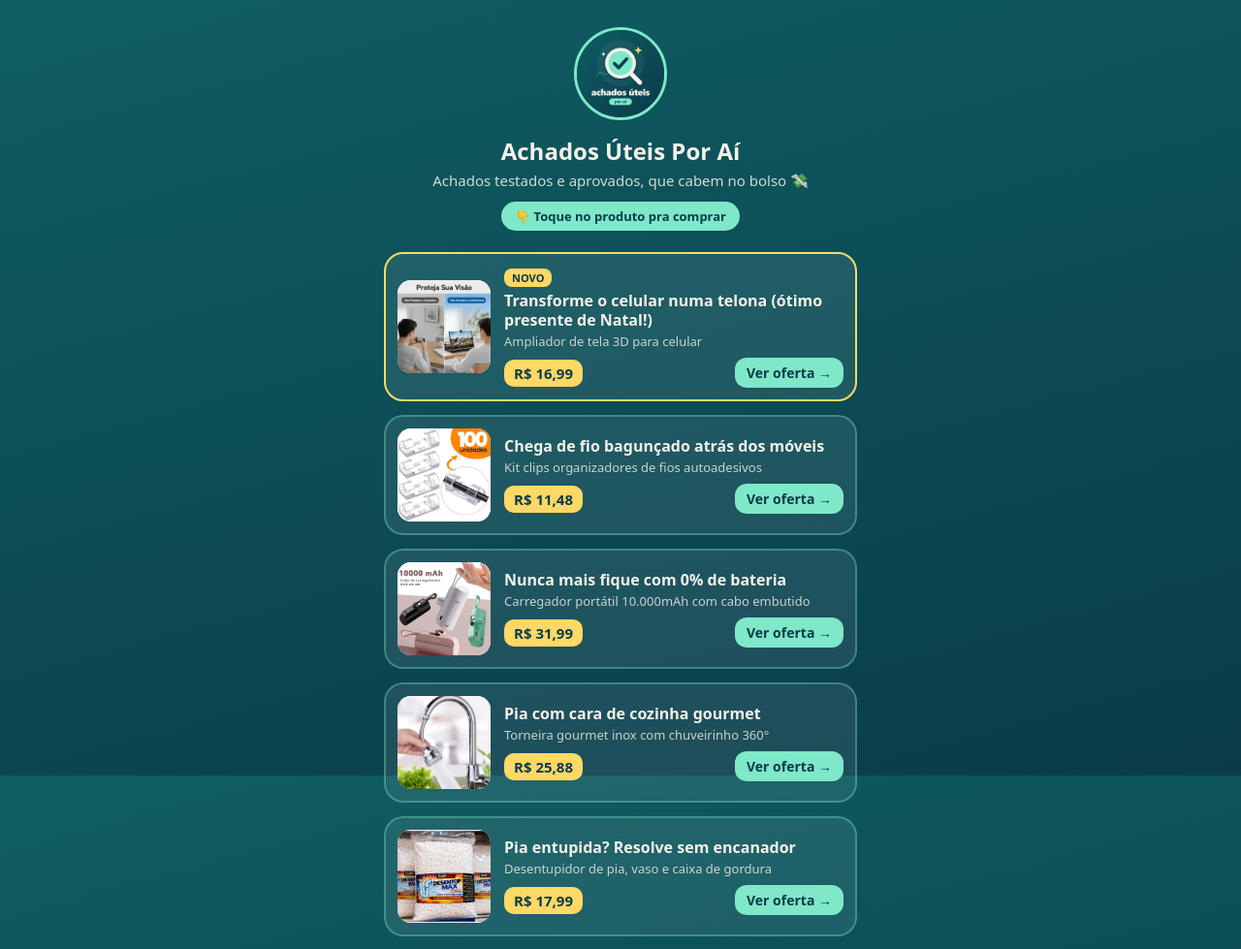
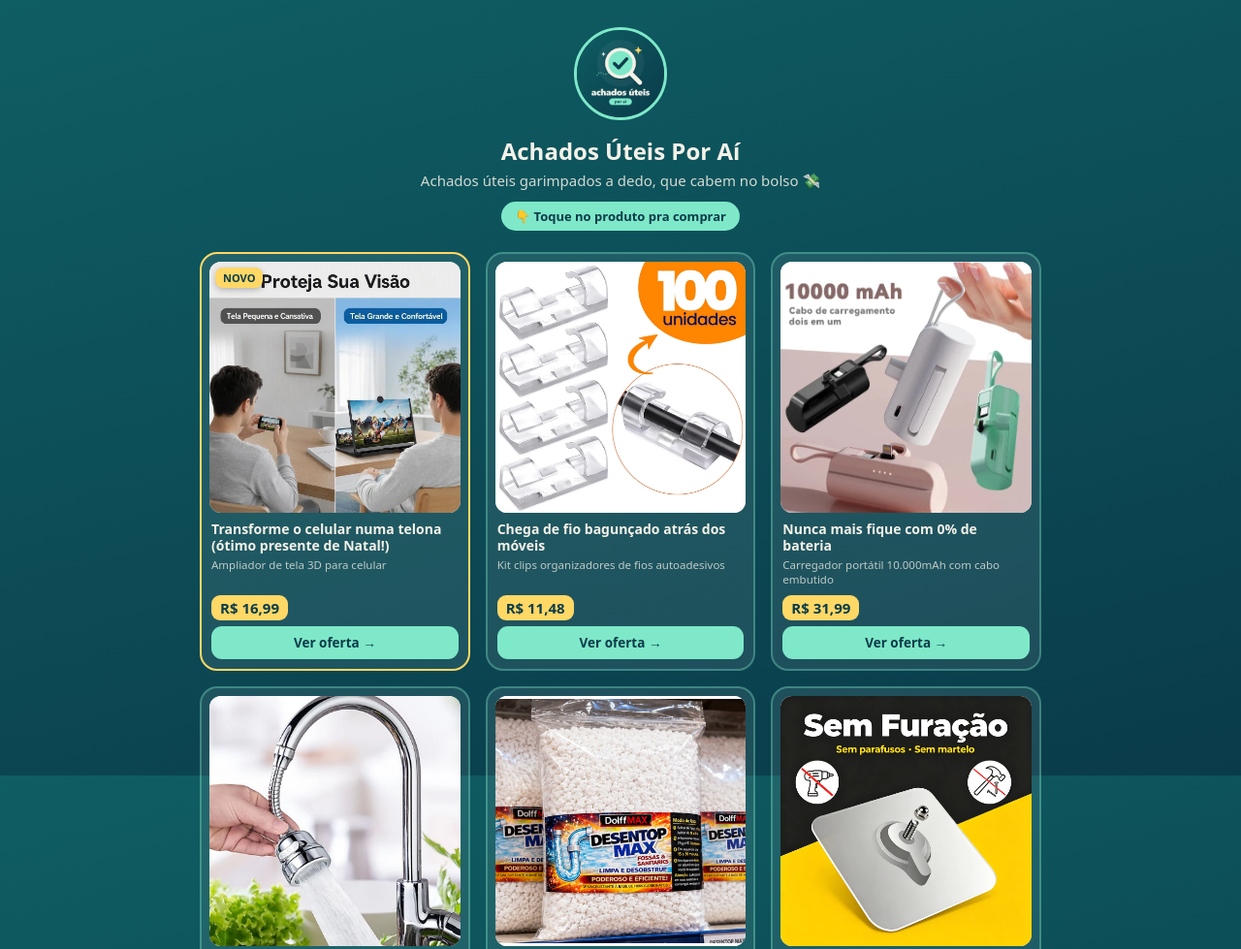
Before and after one commit to mencalha1986/achados, a plain HTML site: page index.html in a window 1280 px wide. Shown: the top 979 px of the page at 97% size. Drawn offline with Linux system fonts and the light colour scheme.

Commit message:
Vitrine em grade (2 colunas no celular)

```diff
--- a/index.html
+++ b/index.html
@@ -4,7 +4,7 @@
 <meta charset="utf-8">
 <meta name="viewport" content="width=device-width,initial-scale=1">
 <title>Achados Úteis Por Aí</title>
-<meta name="description" content="Achados úteis, testados e aprovados, que cabem no bolso.">
+<meta name="description" content="Achados úteis garimpados a dedo, bem avaliados e baratos.">
 <link rel="icon" href="img/logo.png">
 <meta property="og:title" content="Achados Úteis Por Aí">
 <meta property="og:image" content="img/logo.png">
@@ -19,18 +19,21 @@
   h1{font-size:24px;margin:10px 0 4px;font-weight:900}
   header p{margin:0;opacity:.85;font-size:15px}
   .tag{display:inline-block;margin-top:12px;background:var(--mint);color:var(--ink);font-weight:800;font-size:13px;padding:6px 14px;border-radius:30px}
-  .card{display:flex;gap:14px;align-items:center;background:rgba(255,255,255,.08);border:2px solid rgba(126,232,200,.35);
-    border-radius:20px;padding:12px;margin:14px 0;text-decoration:none;color:inherit;transition:transform .15s,border-color .15s}
-  .card:active,.card:hover{transform:scale(.985);border-color:var(--mint)}
-  .card img{width:96px;height:96px;object-fit:cover;border-radius:14px;background:#fff;flex:none}
-  .info{flex:1;min-width:0}
-  .info b{display:block;font-size:16px;line-height:1.25}
-  .info small{display:block;opacity:.8;font-size:13px;margin-top:3px}
-  .row{display:flex;align-items:center;justify-content:space-between;margin-top:8px;gap:8px}
-  .price{background:var(--yellow);color:var(--ink);font-weight:900;padding:4px 10px;border-radius:10px;font-size:15px;white-space:nowrap}
-  .go{background:var(--mint);color:var(--ink);font-weight:900;padding:6px 12px;border-radius:12px;font-size:14px;white-space:nowrap}
+  /* vitrine: 2 colunas no celular, 3 no computador */
+  #lista{display:grid;grid-template-columns:repeat(2,minmax(0,1fr));gap:12px}
+  @media (min-width:720px){.wrap{max-width:900px}#lista{grid-template-columns:repeat(3,minmax(0,1fr));gap:16px}}
+  .card{display:flex;flex-direction:column;background:rgba(255,255,255,.08);border:2px solid rgba(126,232,200,.35);
+    border-radius:18px;padding:8px;text-decoration:none;color:inherit;transition:transform .15s,border-color .15s;position:relative}
+  .card:active,.card:hover{transform:scale(.98);border-color:var(--mint)}
+  .card img{width:100%;aspect-ratio:1/1;object-fit:cover;border-radius:12px;background:#fff;display:block}
+  .info{display:flex;flex-direction:column;flex:1;padding:8px 2px 2px}
+  .info b{font-size:14px;line-height:1.25;display:-webkit-box;-webkit-line-clamp:3;-webkit-box-orient:vertical;overflow:hidden}
+  .info small{opacity:.75;font-size:11.5px;margin-top:4px;line-height:1.3;display:-webkit-box;-webkit-line-clamp:2;-webkit-box-orient:vertical;overflow:hidden}
+  .row{display:flex;flex-direction:column;gap:6px;margin-top:auto;padding-top:8px}
+  .price{align-self:flex-start;background:var(--yellow);color:var(--ink);font-weight:900;padding:3px 9px;border-radius:9px;font-size:15px;white-space:nowrap}
+  .go{background:var(--mint);color:var(--ink);font-weight:900;padding:8px 6px;border-radius:11px;font-size:13.5px;text-align:center}
   .card.new{border-color:var(--yellow)}
-  .new-badge{display:inline-block;background:var(--yellow);color:var(--ink);font-size:11px;font-weight:900;padding:2px 8px;border-radius:8px;margin-bottom:4px}
+  .new-badge{position:absolute;top:14px;left:14px;background:var(--yellow);color:var(--ink);font-size:11px;font-weight:900;padding:3px 8px;border-radius:8px;box-shadow:0 2px 6px rgba(0,0,0,.25)}
   footer{text-align:center;font-size:12px;opacity:.6;margin-top:26px;line-height:1.5}
 </style>
 </head>
@@ -39,7 +42,7 @@
   <header>
     <img src="img/logo.png" alt="Achados Úteis Por Aí">
     <h1>Achados Úteis Por Aí</h1>
-    <p>Achados testados e aprovados, que cabem no bolso 💸</p>
+    <p>Achados úteis garimpados a dedo, que cabem no bolso 💸</p>
     <span class="tag">👇 Toque no produto pra comprar</span>
   </header>
   <main id="lista"></main>
```
